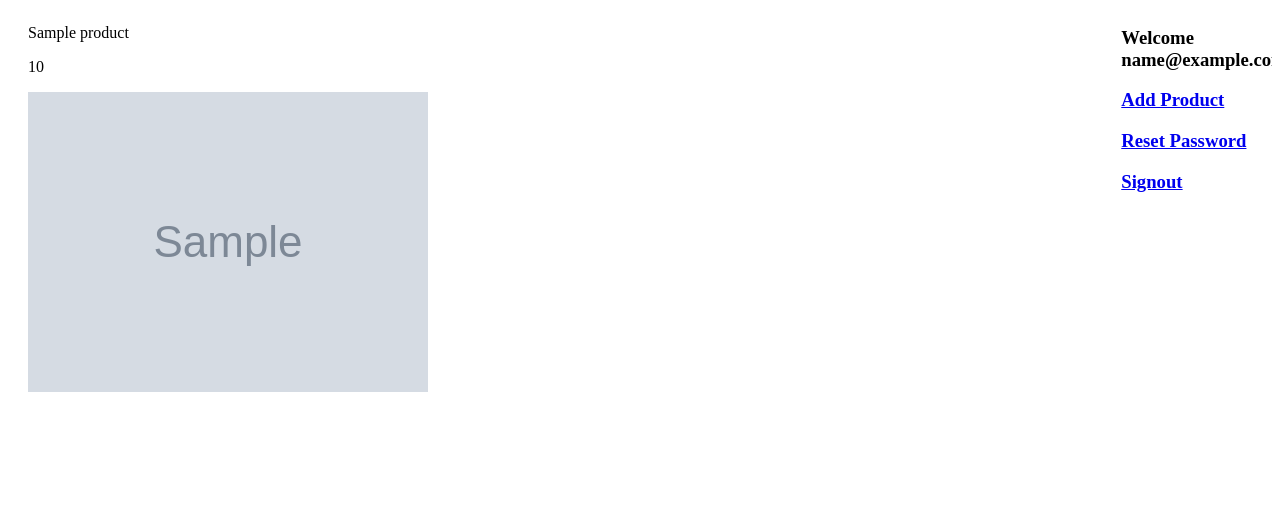
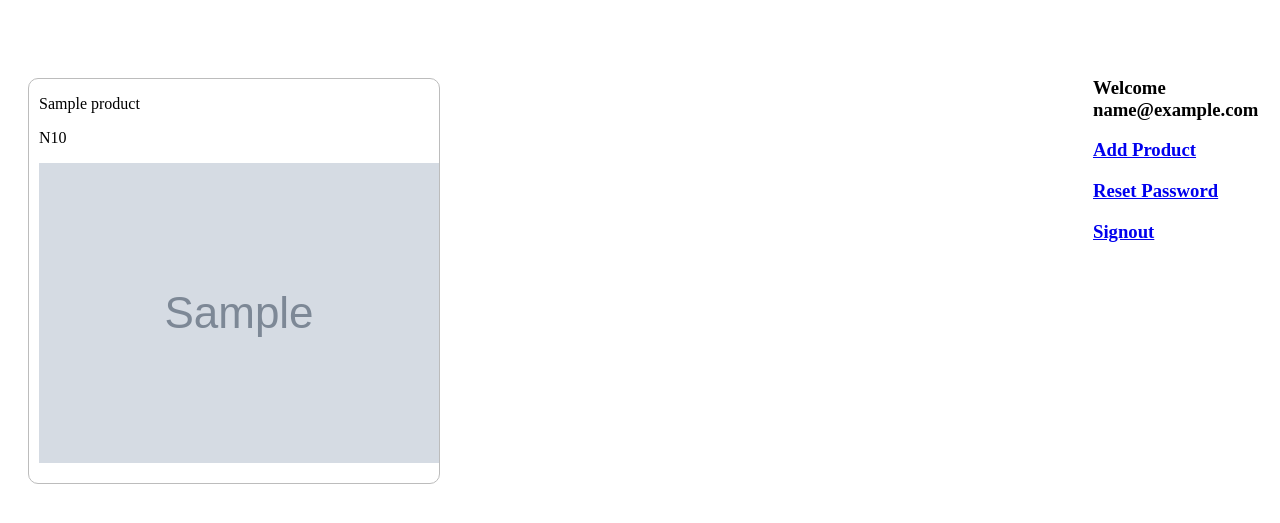
Before and after one commit to Nel-izzy/sidehustle-internship, a PHP site: page /dashboard.php in a window 1280 px wide. Shown: the top 523 px of the page. Run offline with PHP 8.4, Linux system fonts and the light colour scheme; the visitor is signed in with stand-in values (Sample User, id 1); tables that the repository leaves empty or names only in its code hold one stand-in row (values such as "Sample post"); grey boxes marked "Sample" are stand-in pictures; data that the repository does not hold is empty.

Commit message:
added some few styles to dashboard

```diff
--- a/e-market/dashboard.php
+++ b/e-market/dashboard.php
@@ -34,20 +34,32 @@ $userID;
              display:flex;
              flex-direction:row;
              flex: auto;
+             margin-top:50px;
          }
          article{
              display: grid;
-             grid-template-columns: repeat(4, 1fr);
-             padding-left:20px;
+             grid-template-columns: repeat(3, 1fr);
+             grid-gap: 20px;
+             margin-top:20px;
              margin-right: 100px;
          }
-         article .product{
-             margin-left: 20px;
+         #product:hover{
+            transform: scale(1.1);
+         }
+         #product{
+             margin-left:20px;
+             padding-left:10px;
+             border: 1px solid #bcbcbc;
+             border-radius:10px;
+             transition: all .2s ease-in-out;
+             cursor: pointer;
+         }
+         #edit{
+             margin:0 10px;
+
          }
 
-         article, aside {
-             overflow-y: auto;
-         }
+
      </style>
 </head>
 <body>
@@ -60,16 +72,16 @@ $userID;
     ?>
         <article>
         <?php while($row = mysqli_fetch_assoc($result)){ ?>
-            <div classname='product'>
+            <div id='product'>
             <p><?php echo $row['title']; ?></p>
-            <p><?php echo $row['price']; ?></p>
+            <p><?php echo 'N'.$row['price']; ?></p>
             <p> <img src="images/<?php echo $row['img']; ?>" > </p>
            <?php
             if($userID === $row['userID']){
            ?>
             <p>
                 <span>You created this product</span>
-                <span><a href="/sidehustle-internship/e-market/edit.php?edit=<?php echo $row['prodID']; ?>">Edit</a></span>
+                <span id='edit'><a href="/sidehustle-internship/e-market/edit.php?edit=<?php echo $row['prodID']; ?>">Edit</a></span>
                <span><a href="dashboard.php?delete=<?php echo $row['prodID']; ?>">Delete</a></span>
 
             </p>
```
